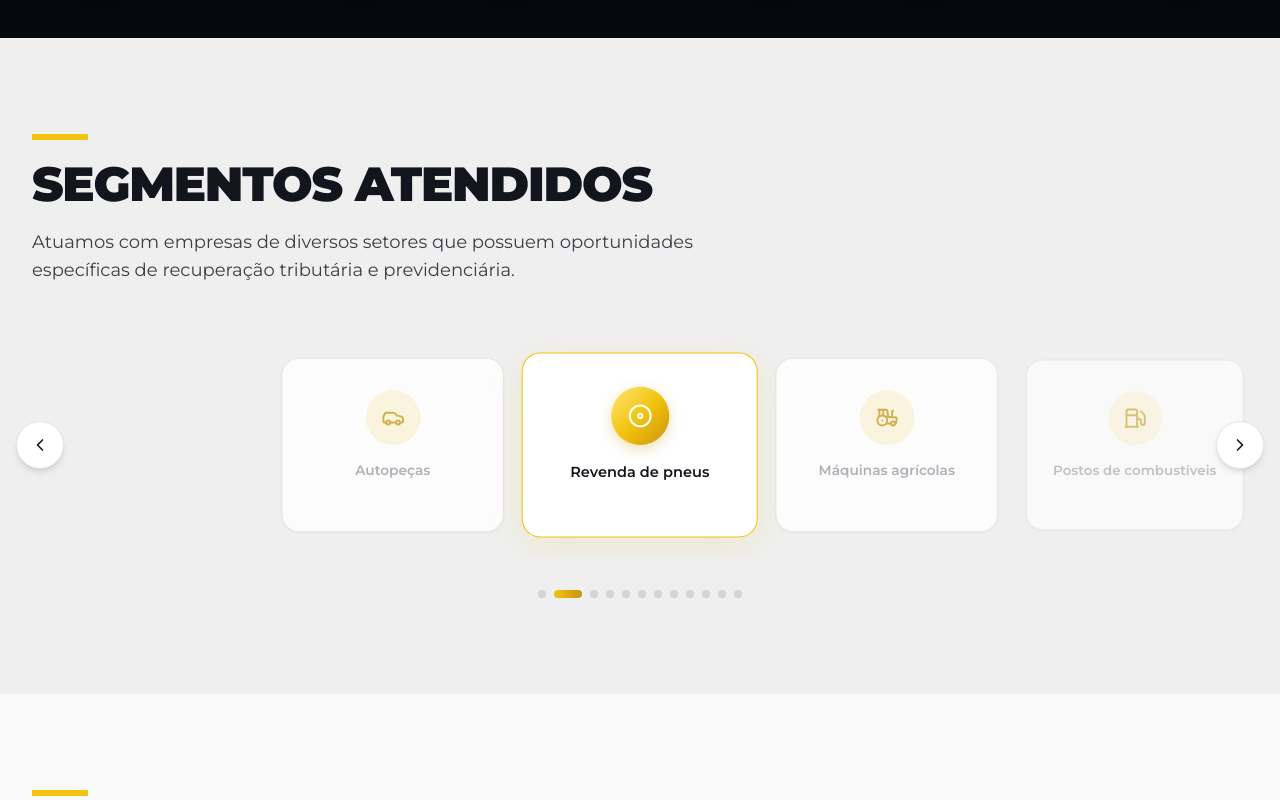
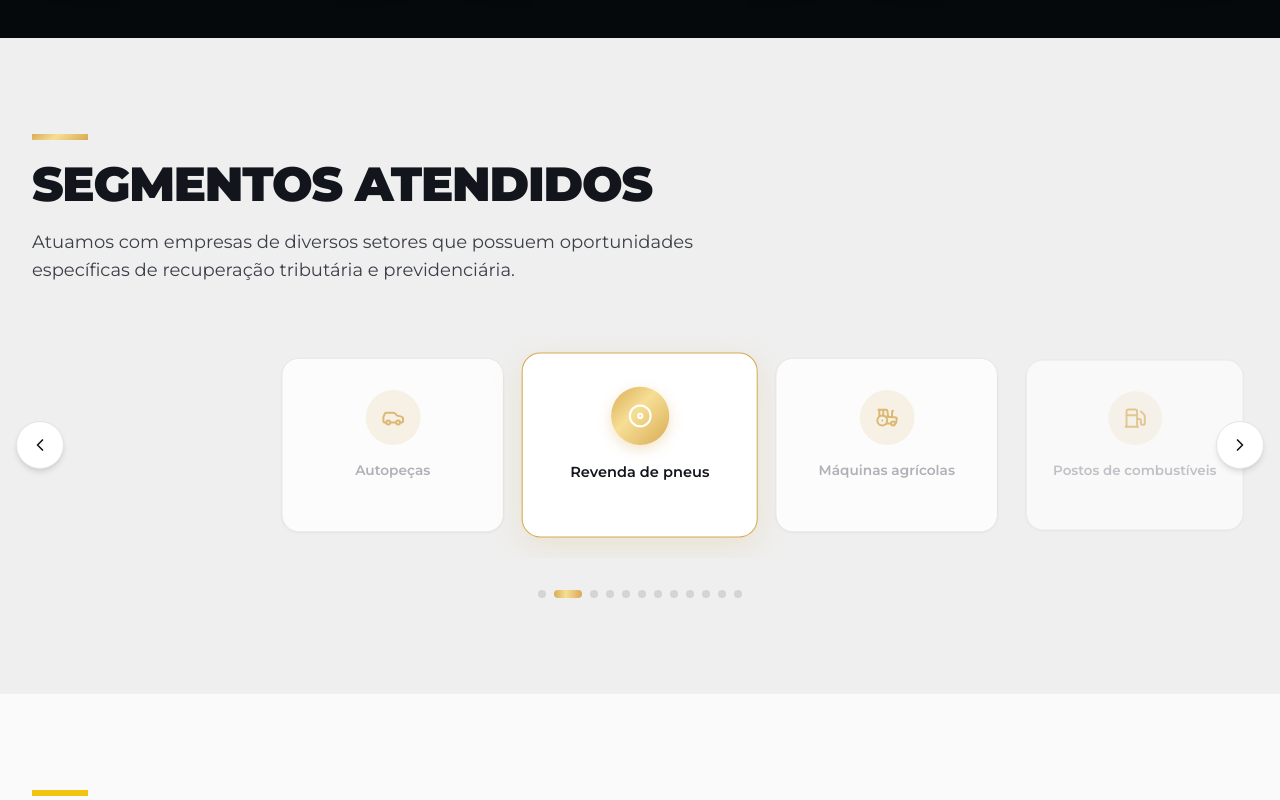
Before and after one commit to evituu/m2-inteligencia-tributaria, a Next.js app: page /servicos in a window 1280 px wide. Shown: the part 3760-4560 px from the top of the page. Built offline with nearby package versions, Linux system fonts and the light colour scheme.

Commit message:
Atuallização de front-end: cor golden gradient

```diff
--- a/app/servicos/_components/MethodologySection.tsx
+++ b/app/servicos/_components/MethodologySection.tsx
@@ -42,9 +42,7 @@ export function MethodologySection() {
           <span className="mx-auto mb-4 block h-1.5 w-14 bg-[#f2c40f]" />
           <h2 className="text-4xl font-black uppercase tracking-tight md:text-5xl">
             Nossa{" "}
-            <span className="bg-gradient-to-r from-[#f2c40f] via-[#fde97a] to-[#c9940a] bg-clip-text text-transparent">
-              metodologia
-            </span>
+            <span className="text-gold-gradient">metodologia</span>
           </h2>
           <p className="mt-5 text-base leading-7 text-zinc-300 md:text-lg">
             Processo técnico, transparente e auditável, conduzido em seis etapas
--- a/app/servicos/_components/SegmentsSection.tsx
+++ b/app/servicos/_components/SegmentsSection.tsx
@@ -121,7 +121,7 @@ export function SegmentsSection() {
     <section className="bg-[#efefef] py-16 md:py-24">
       <div className="mx-auto w-full max-w-[1280px] px-5 md:px-8">
         <div className="mb-12 max-w-[760px]">
-          <span className="mb-5 block h-1.5 w-14 bg-[#f2c40f]" />
+          <span className="bg-gold-gradient mb-5 block h-1.5 w-14" />
           <h2 className="text-4xl font-black uppercase tracking-tight text-[#12151b] md:text-5xl">
             Segmentos atendidos
           </h2>
@@ -158,11 +158,9 @@ export function SegmentsSection() {
                       transform: `scale(${scale})`,
                       transition:
                         "opacity 1s cubic-bezier(0.4,0,0.2,1), transform 1s cubic-bezier(0.4,0,0.2,1), border-color 0.8s ease, box-shadow 0.8s ease",
-                      borderColor: isCurrent
-                        ? "#f2c40f"
-                        : "rgb(228 228 231)",
+                      borderColor: isCurrent ? "#d7aa52" : "rgb(228 228 231)",
                       boxShadow: isCurrent
-                        ? "0 8px 30px rgba(242,196,15,0.15)"
+                        ? "0 8px 30px rgba(217,173,85,0.2)"
                         : "0 1px 3px rgba(0,0,0,0.06)",
                     }}
                   >
@@ -170,11 +168,11 @@ export function SegmentsSection() {
                       className="flex h-14 w-14 items-center justify-center rounded-full"
                       style={{
                         background: isCurrent
-                          ? "linear-gradient(135deg, #fde97a, #f2c40f, #c9940a)"
-                          : "rgba(242,196,15,0.15)",
-                        color: isCurrent ? "#fff" : "#c9a227",
+                          ? "linear-gradient(135deg, #d9ad55 0%, #f6de95 42%, #e8c676 70%, #d7aa52 100%)"
+                          : "rgba(217,173,85,0.16)",
+                        color: isCurrent ? "#fff" : "#d7aa52",
                         boxShadow: isCurrent
-                          ? "0 4px 12px rgba(201,148,10,0.3)"
+                          ? "0 4px 12px rgba(217,173,85,0.34)"
                           : "none",
                         transition:
                           "background 0.8s ease, color 0.8s ease, box-shadow 0.8s ease",
@@ -200,14 +198,14 @@ export function SegmentsSection() {
           <button
             onClick={() => handleManual(prev)}
             aria-label="Segmento anterior"
-            className="absolute -left-1 top-1/2 z-10 flex h-10 w-10 -translate-y-1/2 items-center justify-center rounded-full border border-zinc-200 bg-white text-[#12151b] shadow-md transition-all duration-300 hover:border-[#f2c40f] hover:text-[#c9a227] md:-left-4 md:h-12 md:w-12"
+            className="absolute -left-1 top-1/2 z-10 flex h-10 w-10 -translate-y-1/2 items-center justify-center rounded-full border border-zinc-200 bg-white text-[#12151b] shadow-md transition-all duration-300 hover:border-[#d7aa52] hover:text-[#d7aa52] md:-left-4 md:h-12 md:w-12"
           >
             <ChevronLeft className="h-5 w-5" />
           </button>
           <button
             onClick={() => handleManual(next)}
             aria-label="Próximo segmento"
-            className="absolute -right-1 top-1/2 z-10 flex h-10 w-10 -translate-y-1/2 items-center justify-center rounded-full border border-zinc-200 bg-white text-[#12151b] shadow-md transition-all duration-300 hover:border-[#f2c40f] hover:text-[#c9a227] md:-right-4 md:h-12 md:w-12"
+            className="absolute -right-1 top-1/2 z-10 flex h-10 w-10 -translate-y-1/2 items-center justify-center rounded-full border border-zinc-200 bg-white text-[#12151b] shadow-md transition-all duration-300 hover:border-[#d7aa52] hover:text-[#d7aa52] md:-right-4 md:h-12 md:w-12"
           >
             <ChevronRight className="h-5 w-5" />
           </button>
@@ -224,7 +222,7 @@ export function SegmentsSection() {
                 width: i === current ? 28 : 8,
                 background:
                   i === current
-                    ? "linear-gradient(90deg, #f2c40f, #c9940a)"
+                    ? "linear-gradient(90deg, #d9ad55 0%, #f6de95 42%, #e8c676 70%, #d7aa52 100%)"
                     : "#d4d4d8",
                 transition: "width 0.6s ease, background 0.6s ease",
               }}
--- a/app/sobre/_components/AboutHeroSection.tsx
+++ b/app/sobre/_components/AboutHeroSection.tsx
@@ -15,7 +15,8 @@ export function AboutHeroSection() {
         <div className="max-w-[700px]">
           <span className="mb-6 block h-1.5 w-14 bg-[#f2c40f]" />
           <h1 className="text-4xl font-black uppercase leading-[1.08] tracking-tight md:text-5xl lg:text-6xl">
-            Sobre a M2 Inteligência Tributária
+            Sobre a <br />
+            <span className="text-gold-gradient">M2 Inteligência Tributária</span>
           </h1>
           <p className="mt-6 max-w-[600px] text-base leading-relaxed text-zinc-300 md:text-lg">
             Somos especialistas em recuperação de crédito tributário com foco
--- a/app/sobre/_components/LeadershipSection.tsx
+++ b/app/sobre/_components/LeadershipSection.tsx
@@ -20,8 +20,15 @@ export function LeadershipSection() {
   return (
     <section className="bg-[#05090c] py-16 text-white md:py-24">
       <div className="mx-auto w-full max-w-[1280px] px-5 md:px-8">
-        <div className="relative mx-auto mb-14 max-w-[680px] overflow-hidden shadow-lg">
-          <div className="relative aspect-[16/10] w-full">
+        <div className="relative mx-auto mb-14 max-w-[680px]">
+          <div
+            className="rounded-lg p-1.5 shadow-[0_0_32px_rgba(217,173,85,0.25)] md:p-2"
+            style={{
+              background:
+                "linear-gradient(135deg, #d9ad55 0%, #f6de95 42%, #e8c676 70%, #d7aa52 100%)",
+            }}
+          >
+            <div className="relative aspect-[16/10] w-full overflow-hidden rounded-md md:rounded-lg">
               <Image
                 src="/imagens/office/m2_lideres_socios.png"
                 alt="Sócios da M2 Inteligência Tributária"
@@ -29,6 +36,7 @@ export function LeadershipSection() {
                 className="object-cover"
                 sizes="(max-width: 768px) 100vw, 680px"
               />
+            </div>
           </div>
         </div>
 
--- a/components/home/LeadQualificationForm.tsx
+++ b/components/home/LeadQualificationForm.tsx
@@ -105,7 +105,7 @@ export function LeadQualificationForm() {
   return (
     <Card className="border border-zinc-200 bg-white py-0 shadow-xl">
       <CardHeader className="border-b border-zinc-100 px-6 py-5 md:px-7">
-        <CardTitle className="text-lg text-center font-extrabold text-[#12151b]">
+        <CardTitle className="text-center text-2xl font-extrabold text-black md:text-3xl">
           FORMULÁRIO
         </CardTitle>
       </CardHeader>
--- a/components/home/LeadQualificationSection.tsx
+++ b/components/home/LeadQualificationSection.tsx
@@ -18,7 +18,8 @@ export function LeadQualificationSection() {
         <div>
           <span className="mb-5 block h-1.5 w-14 bg-[#f2c40f]" />
           <h2 className="text-4xl font-black uppercase leading-[1.08] tracking-tight md:text-5xl">
-            Solicite uma análise inicial
+            Solicite uma <br />
+            <span className="text-gold-gradient">análise </span> inicial
           </h2>
           <p className="mt-6 max-w-[680px] text-base leading-8 text-zinc-300 md:text-lg">
             Preencha o formulário para que nossa equipe entenda o cenário da sua
--- a/components/layout/Footer.tsx
+++ b/components/layout/Footer.tsx
@@ -9,9 +9,9 @@ import {
 import { FaInstagram } from "react-icons/fa";
 
 const quickLinks = [
-  { label: "Home", href: "#" },
-  { label: "Sobre nós", href: "#" },
-  { label: "Serviços", href: "#" },
+  { label: "Home", href: "/home" },
+  { label: "Sobre nós", href: "/sobre" },
+  { label: "Serviços", href: "/servicos" },
 ];
 
 const socialLinks = [
@@ -121,10 +121,6 @@ export function Footer() {
               </a>
             ))}
           </div>
-          <p className="pt-3 text-xs leading-5 text-zinc-400">
-            Atendemos todo o Brasil com consultoria especializada para
-            recuperação tributária e compliance fiscal.
-          </p>
         </div>
       </div>
 
```
Also changed, not shown: components/home/FaqSection.tsx (+14 -8 lines). Lines whose indentation alone changed are shown as unchanged.
